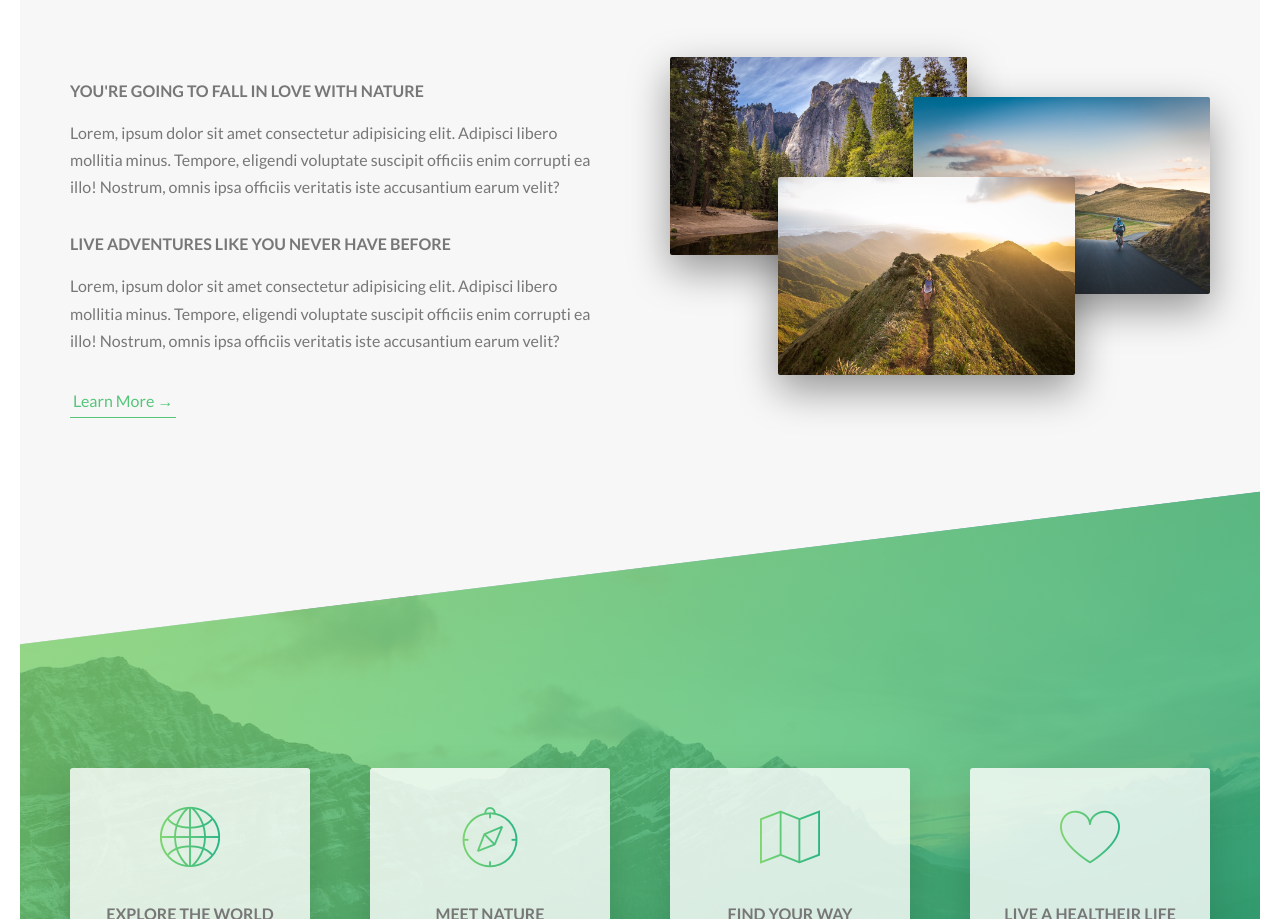
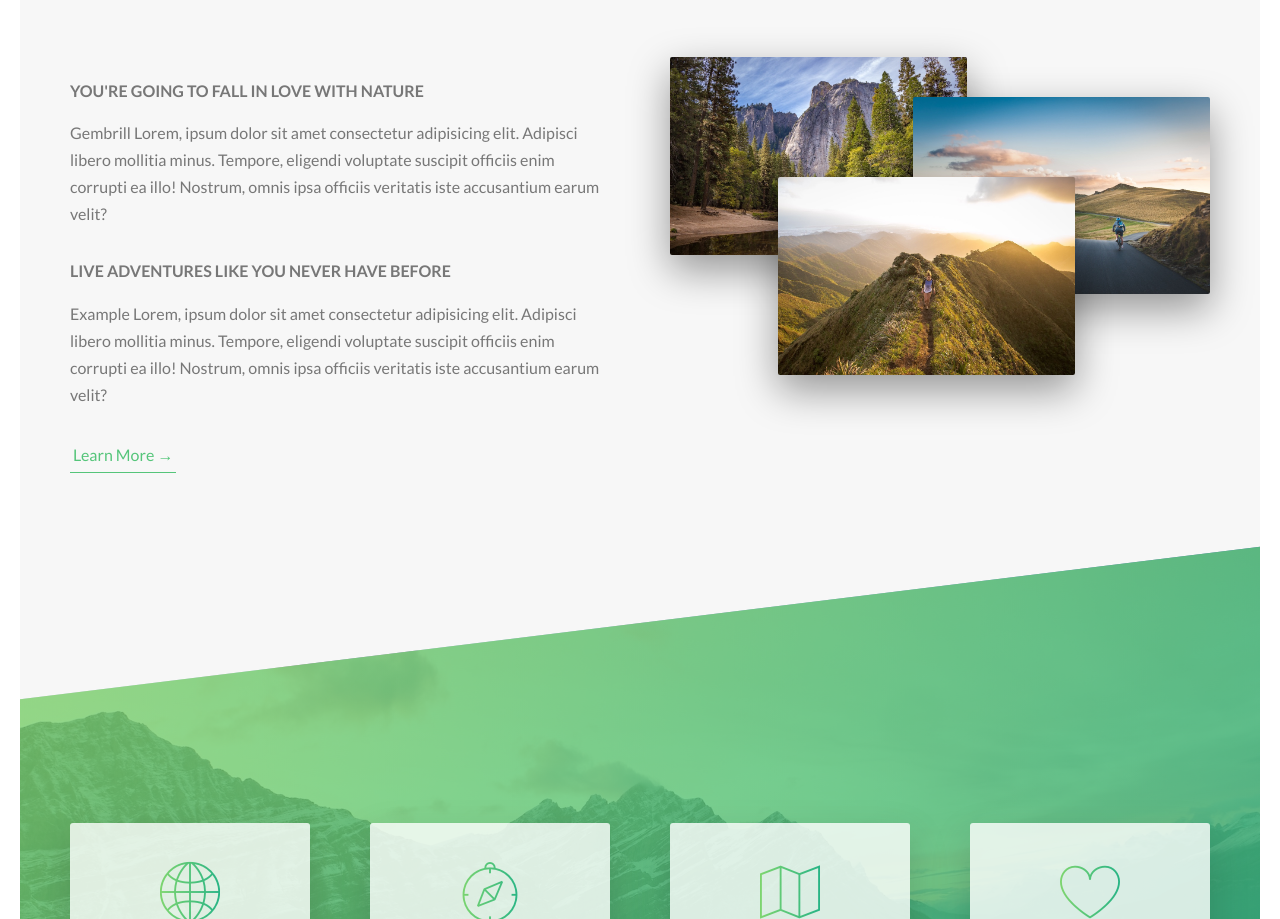
Before and after one commit to vignesh-githunt/Natours, a website: page index.html in a window 1280 px wide. Shown: the part 933-1852 px from the top of the page. Drawn offline with Linux system fonts and the light colour scheme.

Commit message:
Update index.html

```diff
--- a/index.html
+++ b/index.html
@@ -57,7 +57,7 @@
                         You're going to fall in love with nature
                     </h3>
                     <p class="paragraph">
-                        Lorem, ipsum dolor sit amet consectetur adipisicing elit. Adipisci
+                        Gembrill Lorem, ipsum dolor sit amet consectetur adipisicing elit. Adipisci
                         libero mollitia minus. Tempore, eligendi voluptate suscipit
                         officiis enim corrupti ea illo! Nostrum, omnis ipsa officiis
                         veritatis iste accusantium earum velit?
@@ -66,7 +66,7 @@
                         Live adventures like you never have before
                     </h3>
                     <p class="paragraph">
-                        Lorem, ipsum dolor sit amet consectetur adipisicing elit. Adipisci
+                        Example Lorem, ipsum dolor sit amet consectetur adipisicing elit. Adipisci
                         libero mollitia minus. Tempore, eligendi voluptate suscipit
                         officiis enim corrupti ea illo! Nostrum, omnis ipsa officiis
                         veritatis iste accusantium earum velit?
```
